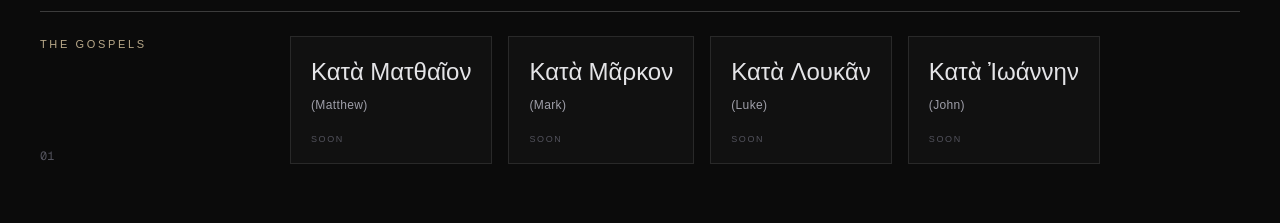
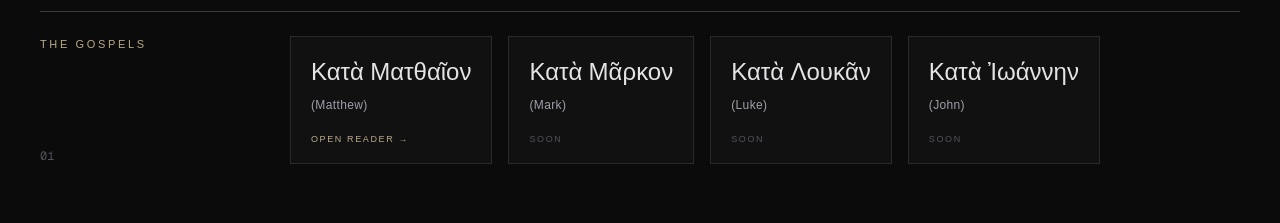
Before and after one commit to BTTBMOVEMENT/vp-portfolio, a Next.js app: page /bible in a window 1280 px wide. Shown: the part 840-1063 px from the top of the page. Built offline with nearby package versions, Linux system fonts and the light colour scheme.

Commit message:
feat: link Matthew book to interlinear reader prototype

```diff
--- a/components/bible/BibleLibrary.tsx
+++ b/components/bible/BibleLibrary.tsx
@@ -189,7 +189,7 @@ export default function BibleLibrary() {
                     <motion.li key={book.english} {...reveal(Math.min(bookIndex * 0.035, 0.28))} className="group">
                       <div className="flex min-h-24 min-w-[135px] flex-col justify-between border border-white/10 bg-white/[0.025] px-5 py-4 transition-colors duration-300 hover:border-[#b9a98a]/50 hover:bg-white/[0.055] sm:min-w-[160px]">
                         <div className="space-y-2"><span lang="grc" className="block text-xl leading-[1.5] tracking-normal text-zinc-200 sm:text-2xl" style={{ fontFamily: "var(--font-greek-serif), serif", fontKerning: "normal", fontVariantLigatures: "normal" }}>{book.greek}</span><span className="block text-xs tracking-[0.03em] text-zinc-400">({book.english})</span></div>
-                        <span className="mt-5 text-[9px] uppercase tracking-[0.18em] text-zinc-600">Soon</span>
+                        {book.english === "Matthew" ? <Link href="/bible/matthew/1" className="mt-5 text-[9px] uppercase tracking-[0.18em] text-[#b9a98a] hover:text-white">Open reader →</Link> : <span className="mt-5 text-[9px] uppercase tracking-[0.18em] text-zinc-600">Soon</span>}
                       </div>
                     </motion.li>
                   ))}
```
